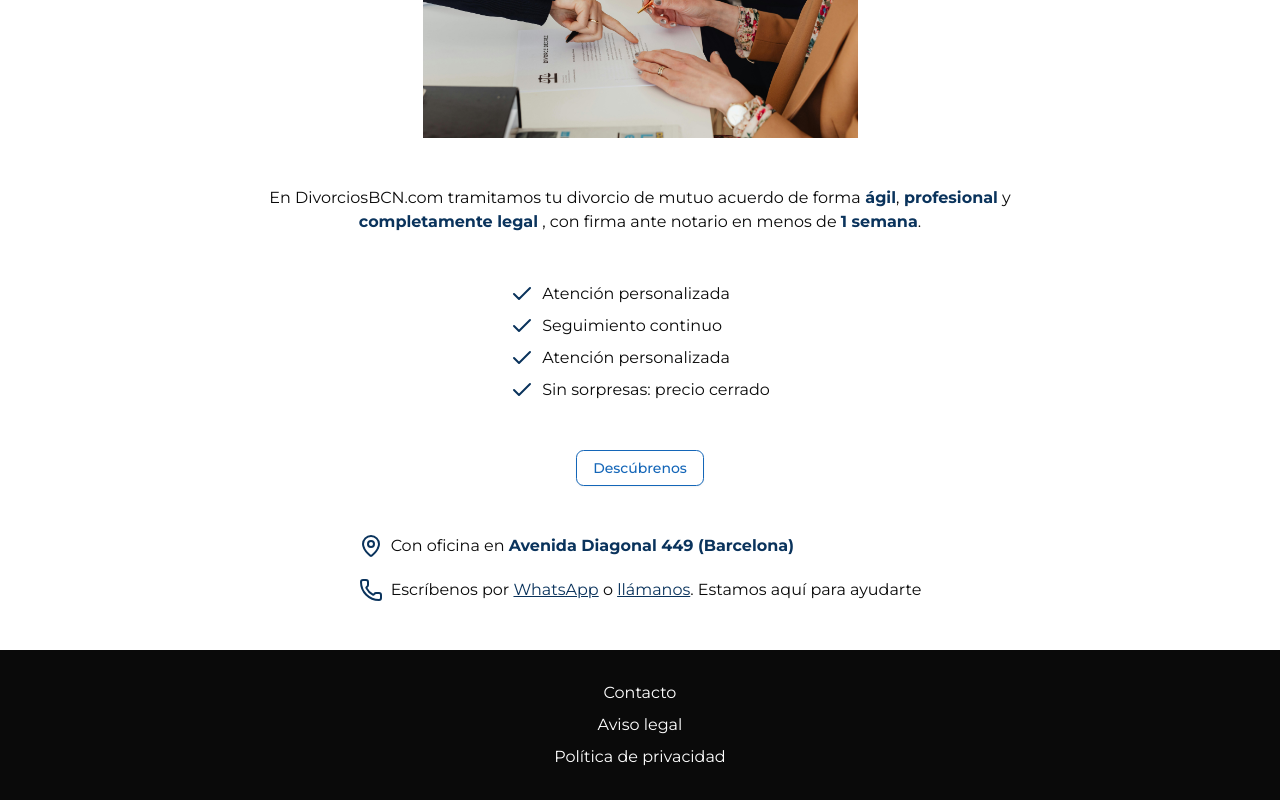
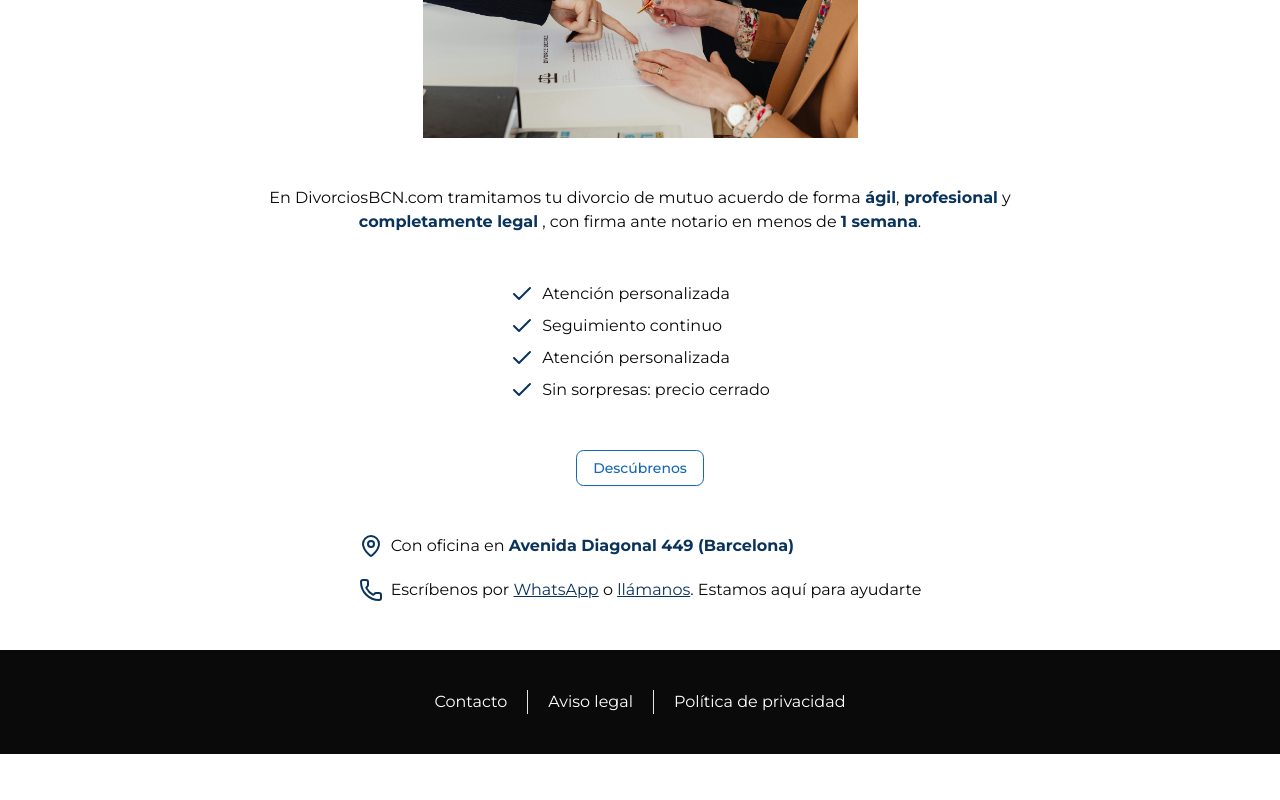
Before and after one commit to ivans14/serranowhile, a Next.js app: page / in a window 1280 px wide. Shown: the part 469-1269 px from the top of the page. After the commit the page ends 1223 px from the top, so only its background shows below. Built offline with nearby package versions, Linux system fonts and the light colour scheme.

Commit message:
footer layout to horizontal

```diff
--- a/src/app/comps/Footer.tsx
+++ b/src/app/comps/Footer.tsx
@@ -1,12 +1,15 @@
 'use client';
+import { Separator } from '@/components/ui/separator';
 import React from 'react';
 
 function Footer() {
 	return (
-		<div className='relative bottom-0 bg-foreground h-[150px] flex justify-center text-background w-[100%] p-5'>
-			<div className='flex flex-col justify-center items-center gap-2'>
+		<div className='relative bottom-0 bg-foreground flex justify-center text-background w-[100%] p-10'>
+			<div className='flex justify-center items-center gap-5'>
 				<p>Contacto</p>
+				<Separator orientation='vertical' />
 				<p>Aviso legal</p>
+				<Separator orientation='vertical' />
 				<p>Política de privacidad</p>
 			</div>
 		</div>
```
